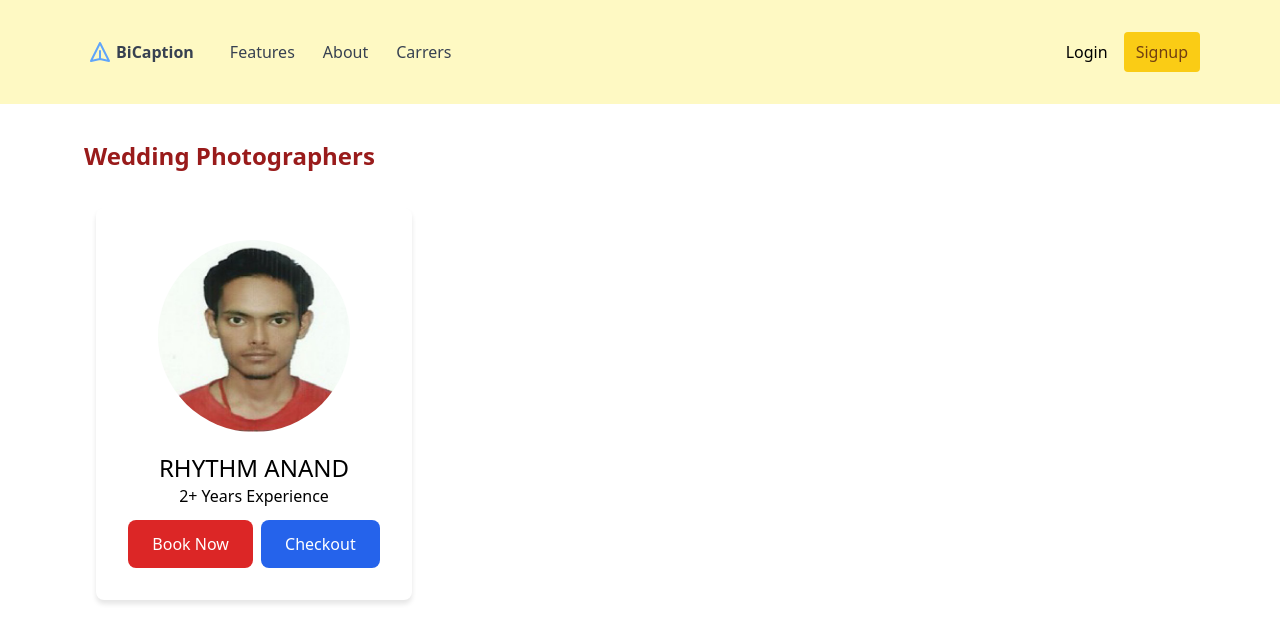
After one commit to akrhythm20/biCaption, a Django app: page /checkout in a window 1280 px wide. The commit adds this page. Shown: the top 643 px of the page. Run offline with Django 4.2, Linux system fonts and the light colour scheme; some libraries are stand-ins or nearby versions.

Commit message:
checkout.html page is added

```diff
--- a/PhotoHub/Hub/urls.py
+++ b/PhotoHub/Hub/urls.py
@@ -10,4 +10,5 @@ urlpatterns = [
     path('role', views.role, name='role'),
     path('profile', views.profile, name='profile'),
     path('logout', views.logoutUser, name='logout'),
+    path('checkout', views.checkout, name="checkout")
 ]
--- a/PhotoHub/Hub/views.py
+++ b/PhotoHub/Hub/views.py
@@ -181,3 +181,7 @@ def register_step2(request):
 
         messages.info(request, "Your registration is completed successfuly !")
         return redirect('/')
+
+
+def checkout(request):
+    return render(request, 'checkout.html')
--- /dev/null
+++ b/PhotoHub/templates/checkout.html
@@ -0,0 +1,89 @@
+<!DOCTYPE html>
+<html>
+
+<head>
+    <meta charset="utf-8">
+    <meta name="viewport" content="width=device-width, initial-scale=1.0">
+    <title>BiCapture</title>
+    <link rel="stylesheet" href="https://unpkg.com/tailwindcss/dist/tailwind.min.css" />
+  <script src="https://cdn.tailwindcss.com"></script>
+</head>
+
+<body>
+    <!-- navbar goes here -->
+<nav class="bg-yellow-100">
+    <div class="max-w-6xl mx-auto py-5 px-4">
+      <div class="flex justify-between">
+
+        <div class="flex space-x-4">
+          <!-- logo -->
+          <div>
+            <a href="#" class="flex items-center py-5 px-2 text-gray-700 hover:text-gray-900">
+              <svg class="h-6 w-6 mr-1 text-blue-400" xmlns="http://www.w3.org/2000/svg" fill="none" viewBox="0 0 24 24" stroke="currentColor">
+                <path stroke-linecap="round" stroke-linejoin="round" stroke-width="2" d="M12 19l9 2-9-18-9 18 9-2zm0 0v-8" />
+              </svg>
+              <span class="font-bold">BiCaption</span>
+            </a>
+
+
+          </div>
+
+          <!-- primary nav -->
+          <div class="hidden md:flex items-center space-x-1">
+            <a href="#" class="py-5 px-3 text-gray-700 hover:text-gray-900">Features</a>
+            <a href="#" class="py-5 px-3 text-gray-700 hover:text-gray-900">About</a>
+            <a href="#" class="py-5 px-3 text-gray-700 hover:text-gray-900">Carrers</a>
+          </div>
+        </div>
+
+        <!-- secondary nav -->
+        <div class="hidden md:flex  items-center space-x-1">
+          <a href="login.html" class="py-5 px-3">Login</a>
+          <a href="register.html" class="py-2 px-3 bg-yellow-400 hover:bg-yellow-300 text-yellow-900 hover:text-yellow-800 rounded transition duration-300">Signup</a>
+        </div>
+
+        <!-- mobile button goes here -->
+        <div class="md:hidden flex items-center">
+          <button class="mobile-menu-button">
+            <svg class="w-6 h-6" xmlns="http://www.w3.org/2000/svg" fill="none" viewBox="0 0 24 24" stroke="currentColor">
+              <path stroke-linecap="round" stroke-linejoin="round" stroke-width="2" d="M4 6h16M4 12h16M4 18h16" />
+            </svg>
+          </button>
+        </div>
+
+      </div>
+    </div>
+
+    <!-- mobile menu -->
+    <div class="mobile-menu hidden md:hidden">
+      <a href="#" class="block py-2 px-4 text-sm hover:bg-gray-200">Features</a>
+      <a href="#" class="block py-2 px-4 text-sm hover:bg-gray-200">Pricing</a>
+    </div>
+  </nav>
+
+
+        <!--end of Nav-->
+
+
+
+        <!--CAtegory-->
+        <div class=" p-5 mt-4">
+        <h1 class=" ml-16 text-2xl font-bold text-red-800">Wedding Photographers </h1>
+                </div>
+
+
+        <!--card-->
+        <div class="h-84 flex ml-4 items-left">
+    <div class="bg-white ml-20 mt-4 text-white  p-3 lg:w-1/4 sm:w-4/4 md:w-2/4 rounded-lg text-center py-8  cursor-pointer" style="box-shadow: 0px 4px 5px rgba(0,0,0,0.1);">
+        <div class="flex justify-center mb-2"> <img src="/assets/img/profile/photo.jpeg" class="rounded-full h-48 w-48 flex items-center  justify-center"> </div>
+        <h1 class="text-2xl  text-black mt-5">RHYTHM ANAND</h1> <span class="text-1xl  text-black  mt-2">2+ Years Experience</span>
+        <br/>
+        <div class="mx-auto">
+            <button class="bg-red-600 ml-3 mt-3 px-6 py-3 rounded-lg">Book Now</button>
+            <button class="bg-blue-600 ml-1 mt-3 px-6 mr-3 py-3 rounded-lg">Checkout</button>
+
+         </div>
+    </div>
+</div>
+
+</body>
```
Also changed, not shown: PhotoHub/templates/landing.html (+14 -11 lines), PhotoHub/db.sqlite3.
